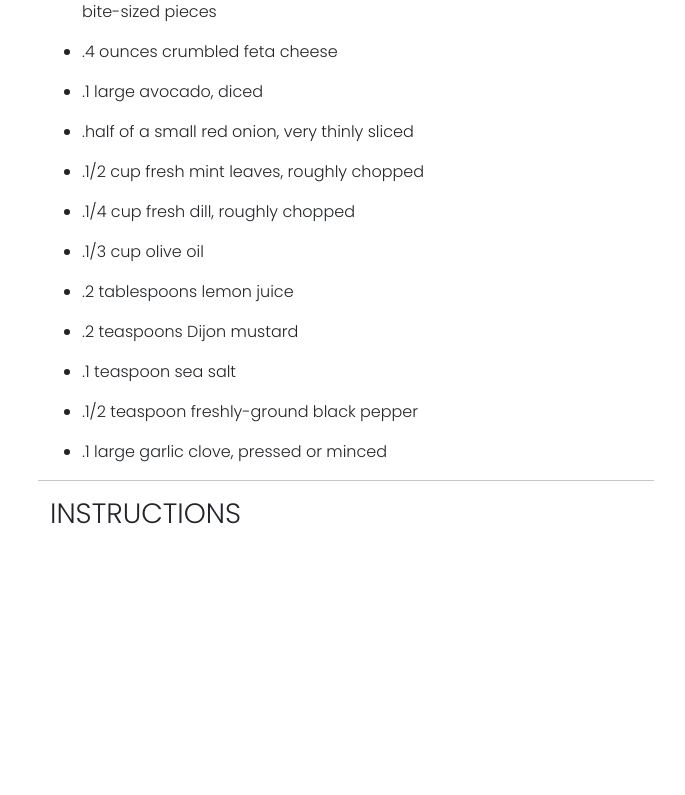
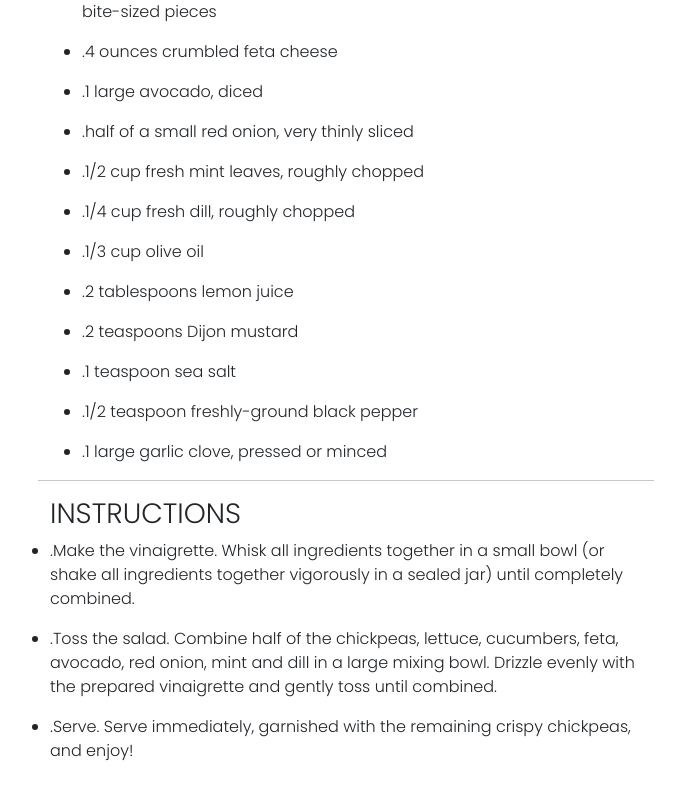
Before and after one commit to charles-okunzo/recipe-hub, an Angular app in the folder Frontend/recipe/: page / in a window 1280 px wide. Shown: the part 693-1488 px from the top of the page, without its empty margins (294-979 px from the left). Before the commit the page ends 1248 px from the top, so only its background shows below. Built offline with nearby package versions, Linux system fonts and the light colour scheme.

Commit message:
feature: add instruction components

```diff
--- a/Frontend/recipe/src/app/recipe-detail/recipe-detail.component.ts
+++ b/Frontend/recipe/src/app/recipe-detail/recipe-detail.component.ts
@@ -1,4 +1,5 @@
 import { Component, OnInit } from '@angular/core';
+import { Recipe } from '../recipe';
 
 @Component({
   selector: 'app-recipe-detail',
@@ -23,6 +24,11 @@ export class RecipeDetailComponent implements OnInit {
     {name:'1 large garlic clove, pressed or minced'},
 
   ];
+  instructions:Recipe[]=[
+    {name:'Make the vinaigrette. Whisk all ingredients together in a small bowl (or shake all ingredients together vigorously in a sealed jar) until completely combined.'},
+    {name:'Toss the salad. Combine half of the chickpeas, lettuce, cucumbers, feta, avocado, red onion, mint and dill in a large mixing bowl. Drizzle evenly with the prepared vinaigrette and gently toss until combined.'},
+    {name:'Serve. Serve immediately, garnished with the remaining crispy chickpeas, and enjoy!'}
+  ]
 
   constructor() { }
 
```
